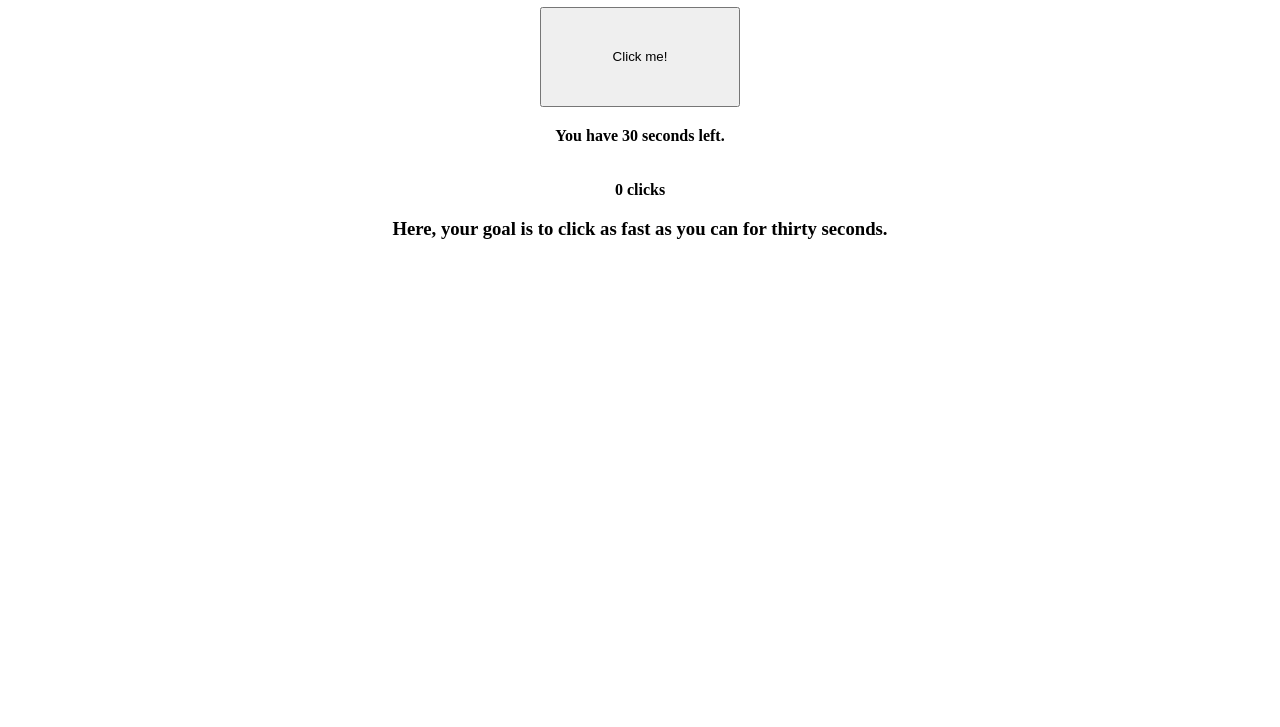
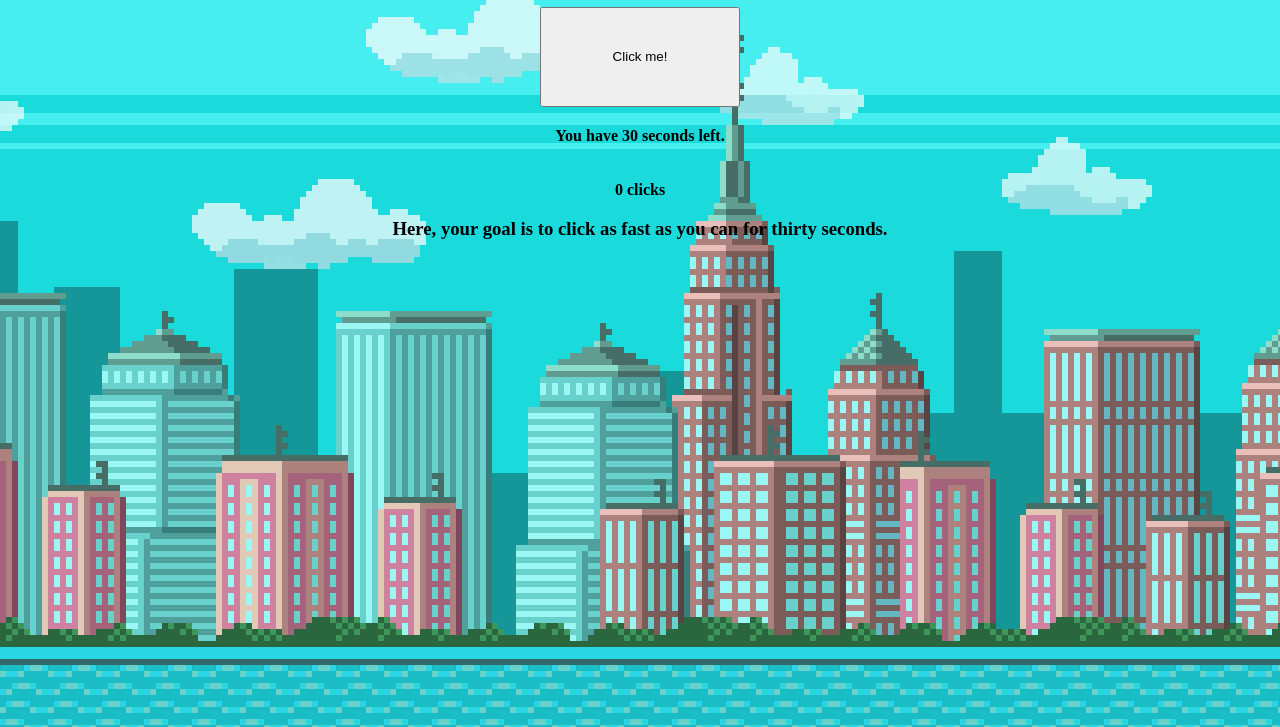
Before and after one commit to abhishekshahane/clicktest, a plain HTML site: page index.html in a window 1280 px wide. Shown: the part 73-800 px from the top of the page. Drawn offline with Linux system fonts and the light colour scheme.

Commit message:
Update style.css

```diff
--- a/style.css
+++ b/style.css
@@ -7,5 +7,5 @@
 }
 #body
 {
-    background-image: url("/assets/replace_mario.png");
+    background-image: url("replace_mario.png");
 }
```
